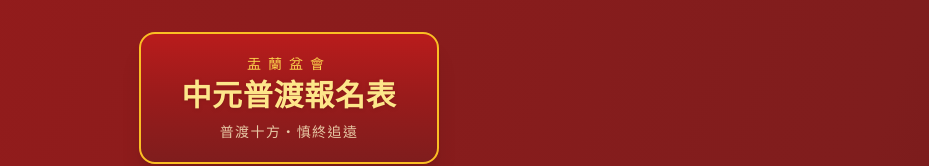
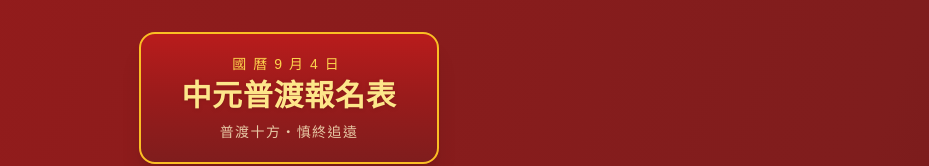
Before and after one commit to colton0166/fahui, a Next.js app: page / in a window 1280 px wide. Shown: the top 166 px of the page, without its empty margins (351-1280 px from the left). Built offline with nearby package versions, Linux system fonts and the light colour scheme.

Commit message:
更新中元普渡報名表的標題為國曆9月4日

```diff
--- a/app/page.tsx
+++ b/app/page.tsx
@@ -680,7 +680,7 @@ export default function FormPage() {
         <div className="text-center mb-8">
           <div className="inline-block bg-gradient-to-b from-red-700 via-red-800 to-red-900 text-amber-100 px-10 py-5 rounded-2xl shadow-xl border-2 border-amber-400">
             <p className="text-amber-300 text-sm tracking-[0.5em] mb-1">
-              盂蘭盆會
+              國曆9月4日
             </p>
             <h1 className="text-2xl md:text-3xl font-bold tracking-wide text-amber-200 drop-shadow">
               中元普渡報名表
```
